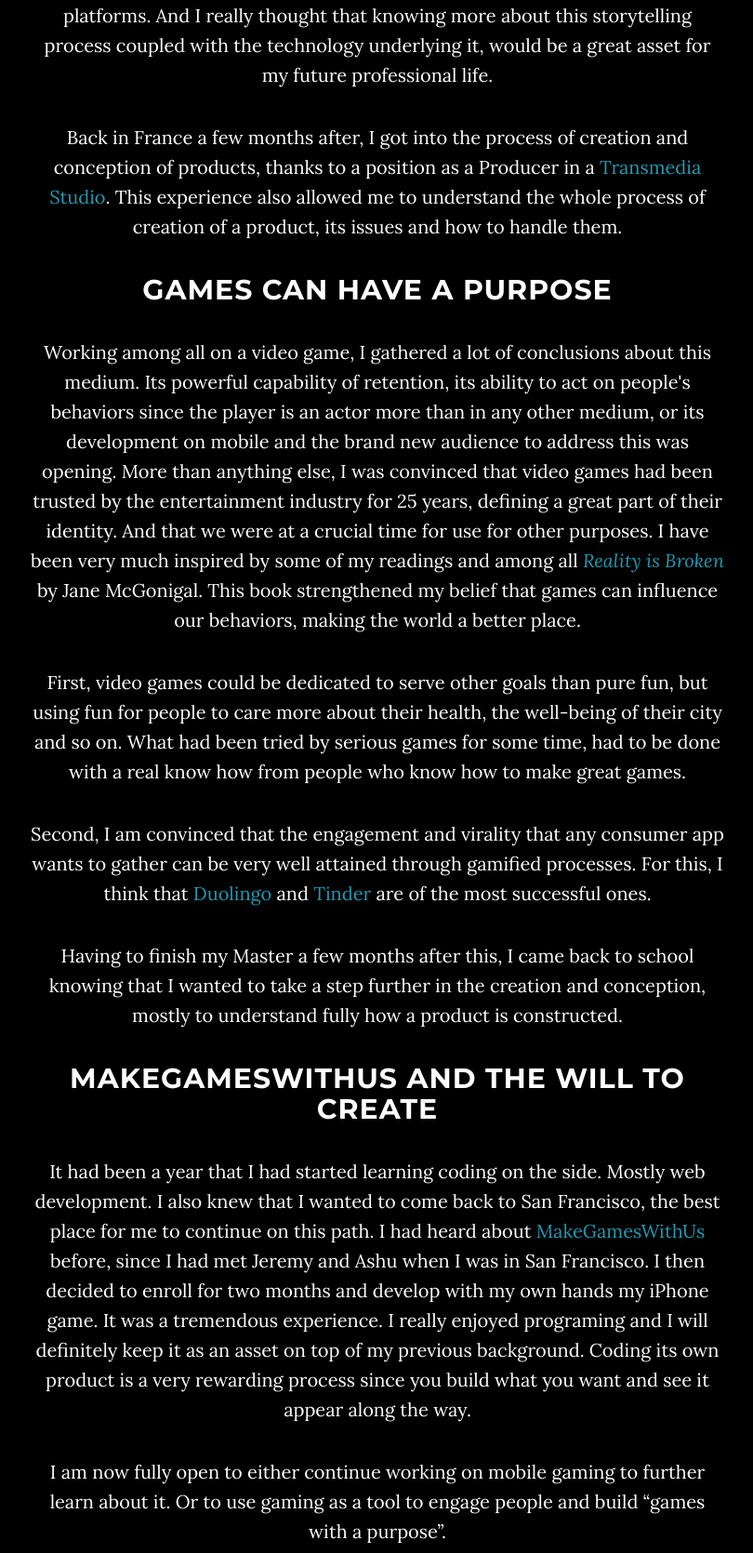
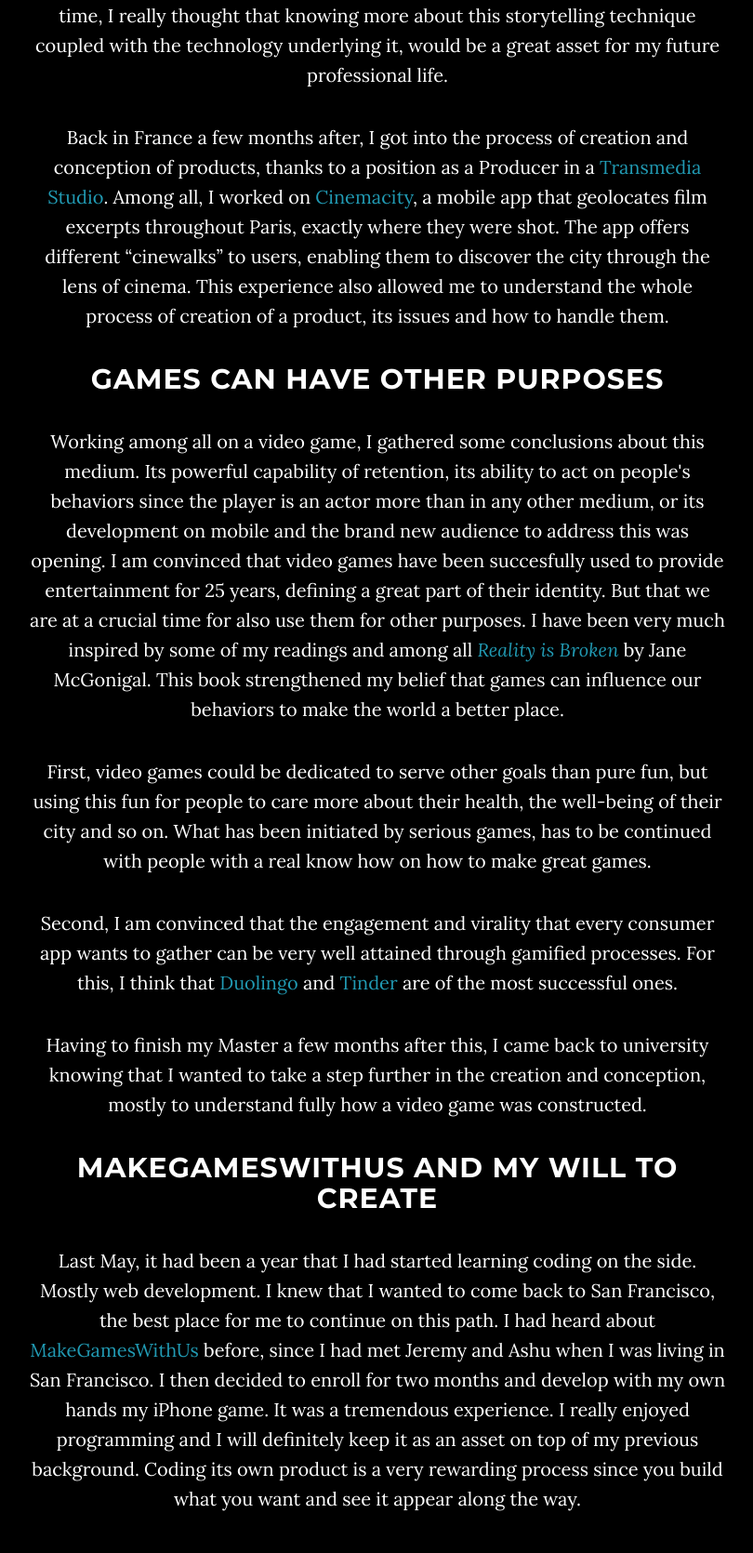
Before and after one commit to coursi/Website, a plain HTML site: page index2.html in a window 1280 px wide. Shown: the part 1880-3550 px from the top of the page at 93% size, without its empty margins (234-1044 px from the left). Drawn offline with Linux system fonts and the light colour scheme; some packages are replaced by stand-ins of ours.

Commit message:
blogpost rewritten

```diff
--- a/index2.html
+++ b/index2.html
@@ -94,7 +94,7 @@
     <section id="about" class="container content-section text-center">
         <div class="row">
             <div class="col-lg-8 col-lg-offset-2">
-                <h1>Games have other purposes 08/29/2014</h1>
+                <h1>Games also have other purposes 08/29/2014</h1>
                     <p>
 
 When I came to San Francisco for the first time, I knew already that the tech industry was what I wanted to embrace.
@@ -103,28 +103,29 @@ When I came to San Francisco for the first time, I knew already that the tech in
 
 <h2>From journalism to tech</h2>
 
-<p>My studies in Political Science at <a href"http://www.sciencespo.fr/en">Sciences Po Paris</a> and La Sorbonne in France, and my appeal to media and their ability to act on people, had led me to have work experiences in Political Journalism. There, I realized that these type of media were not taking into consideration the new and innovative formats offered by the Web and mobile to distribute, organize and gather information and data. </p>
+<p>My studies in Political Science at <a href"http://www.sciencespo.fr/en">Sciences Po Paris</a> and La Sorbonne in France, and my passion for media and their ability to act on people, had led me to have work experiences in Political Journalism. There, I realized that these type of media were not taking that seriously the new and innovative formats offered by the Web and mobile in order to gather, organize and distribute information. </p>
 
-<p>My one-year journey in San Francisco, working as an Analyst for <a href ="http://www.atelier.net/en">the innovation lab</a> of a French company made me get deeper into this world full of promises. In twelve months, I got a big and complete picture of what the Silicon Valley had to offer and will probably be offering for the next years. I also connected with a lot of inspiring people. Especially, I took part in the organisation of a <a href="http://transmediasf.startupweekend.org/">Startup Weekend</a> hackathon, dedicated to transmedia projects. I had manifested a great interest in this new narrative form called transmedia, for quite a time. Transmedia storytelling corresponds to the ability to tell a story across different platforms. And I really thought that knowing more about this storytelling process coupled with the technology underlying it, would be a great asset for my future professional life.</p>
+<p>My one-year journey in San Francisco, working as an Analyst for <a href ="http://www.atelier.net/en/authors/clemence-coursimault">the innovation lab</a> of a French company allowed me to get deeper into the tech world. A world full of promises. In twelve months, I got a big and complete picture of what the Silicon Valley had to offer and will probably be offering for the next years. I also connected with a lot of inspiring people. Especially, I took part in the organization of a <a href="http://transmediasf.startupweekend.org/">Startup Weekend</a> hackathon, dedicated to transmedia projects. I had manifested a great interest in this new narrative form called transmedia, for quite a time. Transmedia storytelling corresponds to the ability to tell a story across different platforms, offering a seamless experience to its audience. At this time, I really thought that knowing more about this storytelling technique coupled with the technology underlying it, would be a great asset for my future professional life.</p>
 
-<p>Back in France a few months after, I got into the process of creation and conception of products, thanks to a position as a Producer in a <a href="http://smallbang.fr/">Transmedia Studio</a>. This experience also allowed me to understand the whole process of creation of a product, its issues and how to handle them. </p>
+<p>Back in France a few months after, I got into the process of creation and conception of products, thanks to a position as a Producer in a <a href="http://smallbang.fr/">Transmedia Studio</a>. Among all, I worked on <a href="http://cinemacity.arte.tv/en/">Cinemacity</a>, a mobile app that geolocates film excerpts throughout Paris, exactly where they were shot. The app offers different “cinewalks” to users, enabling them to discover the city through the lens of cinema. This experience also allowed me to understand the whole process of creation of a product, its issues and how to handle them. </p>
 
-<h2>Games can have a purpose</h2>
+<h2>Games can have other purposes</h2>
 
-<p>Working among all on a video game, I gathered a lot of conclusions about this medium. Its powerful capability of retention, its ability to act on people's behaviors since the player is an actor more than in any other medium, or its development on mobile and the brand new audience to address this was opening. More than anything else, I was convinced that video games had been trusted by the entertainment industry for 25 years, defining a great part of their identity. And that we were at a crucial time for use for other purposes. I have been very much inspired by some of my readings and among all <a href="http://janemcgonigal.com/my-book/"><i>Reality is Broken</i></a> by Jane McGonigal. This book strengthened my belief that games can influence our behaviors, making the world a better place. </p>
+<p>Working among all on a video game, I gathered some conclusions about this medium. Its powerful capability of retention, its ability to act on people's behaviors since the player is an actor more than in any other medium, or its development on mobile and the brand new audience to address this was opening. I am convinced that video games have been succesfully used to provide entertainment for 25 years, defining a great part of their identity. But that we are at a crucial time for also use them for other purposes. I have been very much inspired by some of my readings and among all <a href="http://janemcgonigal.com/my-book/"><i>Reality is Broken</i></a> by Jane McGonigal. This book strengthened my belief that games can influence our behaviors to make the world a better place. </p>
 
-<p>First, video games could be dedicated to serve other goals than pure fun, but using fun for people to care more about their health, the well-being of their city and so on. What had been tried by serious games for some time, had to be done with a real know how from people who know how to make great games. </p>
-<p>Second, I am convinced that the engagement and virality that any consumer app wants to gather can be very well attained through gamified processes. For this, I think that <a href="https://www.duolingo.com/">Duolingo</a> and <a href="http://www.gotinder.com/">Tinder</a> are of the most successful ones. </p>
+<p>First, video games could be dedicated to serve other goals than pure fun, but using this fun for people to care more about their health, the well-being of their city and so on. What has been initiated by serious games, has to be continued with people with a real know how on how to make great games. </p>
+<p>Second, I am convinced that the engagement and virality that every consumer app wants to gather can be very well attained through gamified processes. For this, I think that <a href="https://www.duolingo.com/">Duolingo</a> and <a href="http://www.gotinder.com/">Tinder</a> are of the most successful ones. </p>
 
-<p>Having to finish my Master a few months after this, I came back to school knowing that I wanted to take a step further in the creation and conception, mostly to understand fully how a product is constructed.</p>
+<p>Having to finish my Master a few months after this, I came back to university knowing that I wanted to take a step further in the creation and conception, mostly to understand fully how a video game was constructed.</p>
 
-<h2>MakeGamesWithUs and the will to create</h2>
+<h2>MakeGamesWithUs and my will to create</h2>
 
-<p>It had been a year that I had started learning coding on the side. Mostly web development. I also knew that I wanted to come back to San Francisco, the best place for me to continue on this path. I had heard about <a href="https://www.makegameswith.us/summer-academy/">MakeGamesWithUs</a> before, since I had met Jeremy and Ashu when I was in San Francisco. I then decided to enroll for two months and develop with my own hands my iPhone game.
-It was a tremendous experience. I really enjoyed programing and I will definitely keep it as an asset on top of my previous background. Coding its own product is a very rewarding process since you build what you want and see it appear along the way. </p>
+<p>Last May, it had been a year that I had started learning coding on the side. Mostly web development. I knew that I wanted to come back to San Francisco, the best place for me to continue on this path. I had heard about <a href="https://www.makegameswith.us/summer-academy/">MakeGamesWithUs</a> before, since I had met Jeremy and Ashu when I was living in San Francisco. I then decided to enroll for two months and develop with my own hands my iPhone game.
+It was a tremendous experience. I really enjoyed programming and I will definitely keep it as an asset on top of my previous background. Coding its own product is a very rewarding process since you build what you want and see it appear along the way. </p>
 
-<p>I am now fully open to either continue working on mobile gaming to further learn about it. Or to use gaming as a tool to engage people and build “games with a purpose”.
-</p>
+<p>I am now fully open to either continue working on mobile gaming to further learn about it. Or to use gaming as a tool to engage people and build “games with other purposes”. </p>
+
+<p>More generally, I am interested in any technological medium such as a social media or a publishing platform since I have a passion for products and their development from the inception, the development process to the final jewel.</p>
 <!--                 <p>Grayscale is a free Bootstrap 3 theme created by Start Bootstrap. It can be yours right now, simply download the template on <a href="http://startbootstrap.com/template-overviews/grayscale/">the preview page</a>. The theme is open source, and you can use it for any purpose, personal or commercial.</p>
                 <p>This theme features stock photos by <a href="http://gratisography.com/">Gratisography</a> along with a custom Google Maps skin courtesy of <a href="http://snazzymaps.com/">Snazzy Maps</a>.</p>
                 <p>Grayscale includes full HTML, CSS, and custom JavaScript files along with LESS files for easy customization.</p> -->
```
